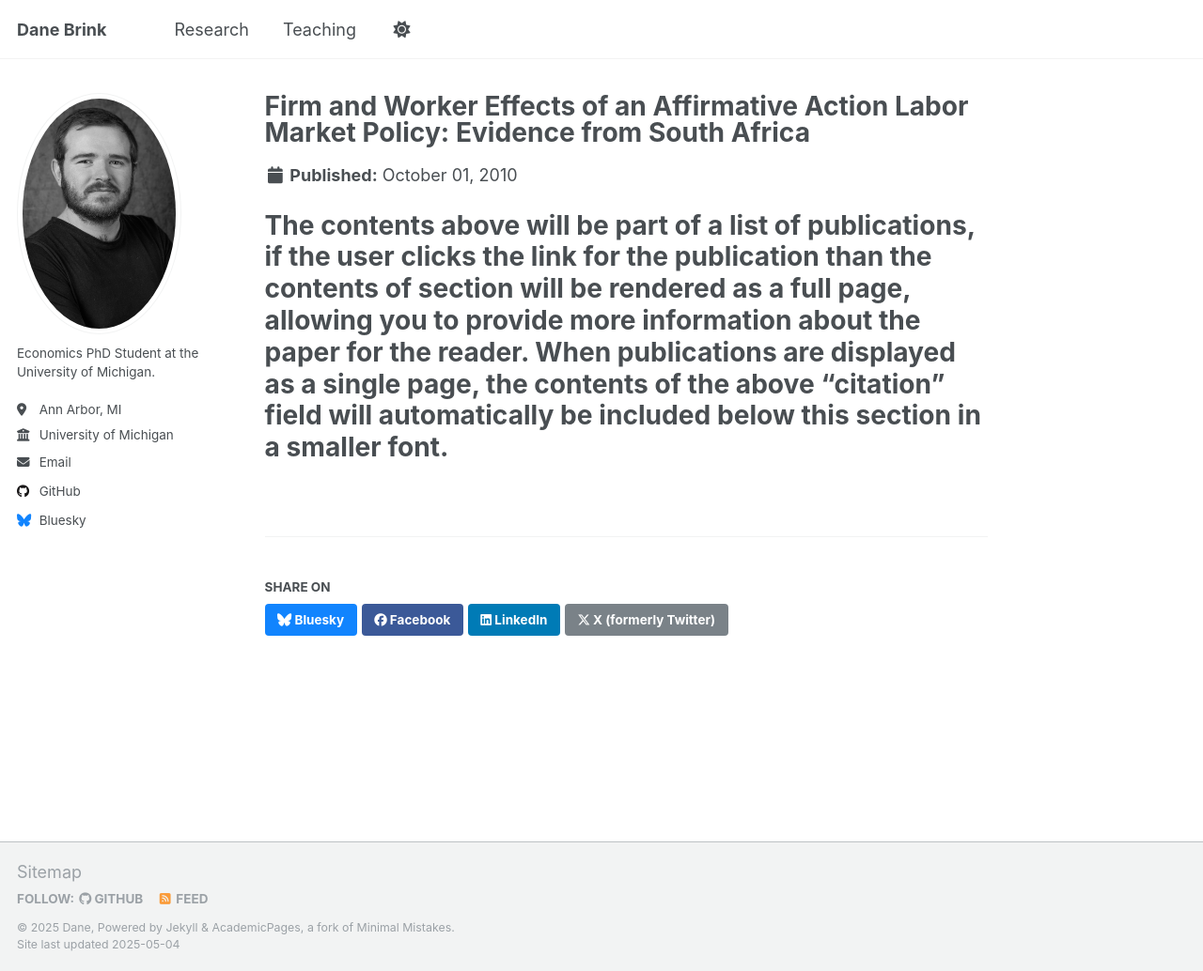
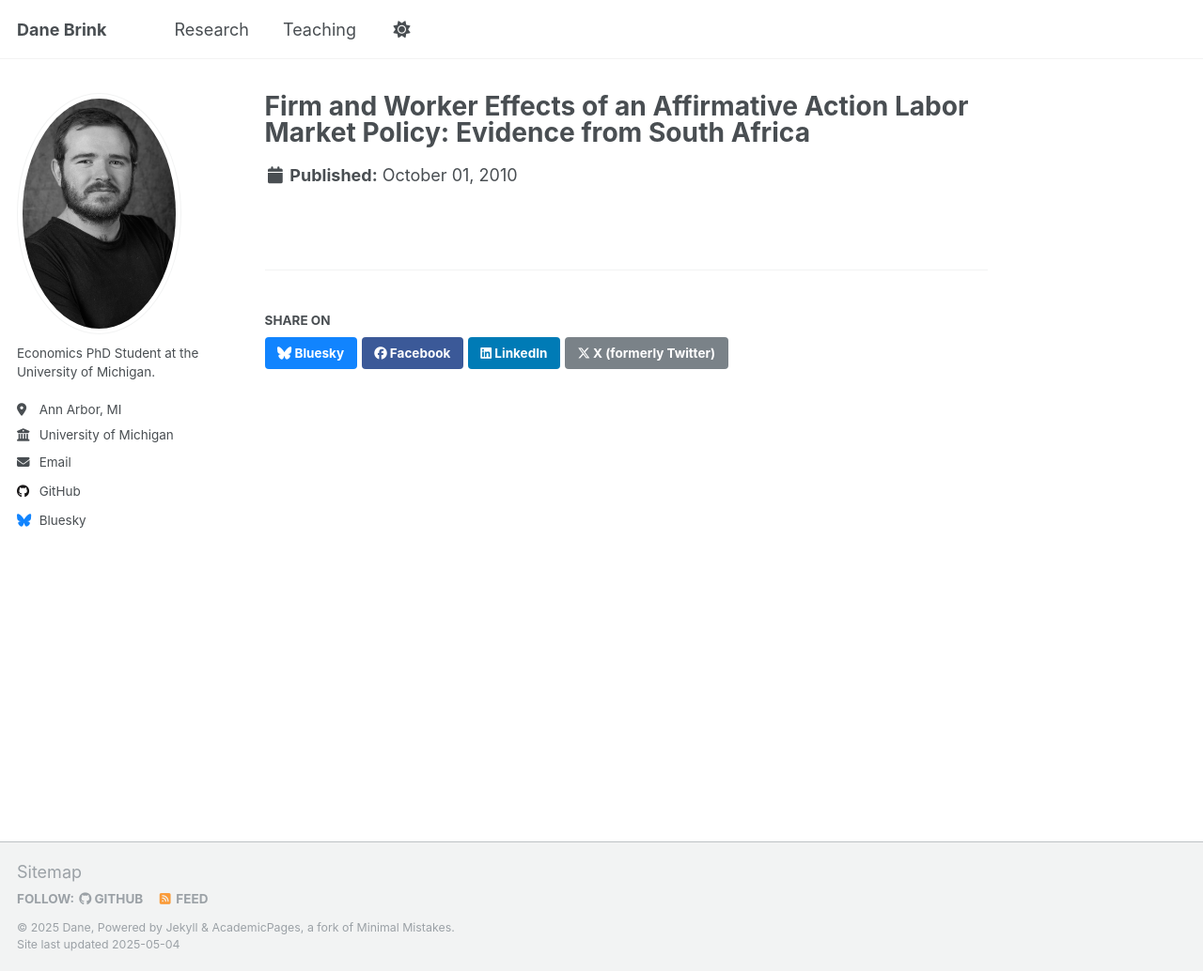
Before and after one commit to danebrink/danebrink.github.io, a Jekyll site: the page built from _publications/2010-10-01-paper-title-number-2.md, in a window 1280 px wide and 1034 px high. Shown: the whole window at 94% size. Built offline with Jekyll 4.4.1, drawn with Linux system fonts in a browser that asks for light colours.

Commit message:
Update 2010-10-01-paper-title-number-2.md

```diff
--- a/_publications/2010-10-01-paper-title-number-2.md
+++ b/_publications/2010-10-01-paper-title-number-2.md
@@ -10,5 +10,3 @@ category: manuscripts
 #paperurl: ''
 #citation: ''
 ---
-
-# The contents above will be part of a list of publications, if the user clicks the link for the publication than the contents of section will be rendered as a full page, allowing you to provide more information about the paper for the reader. When publications are displayed as a single page, the contents of the above "citation" field will automatically be included below this section in a smaller font.
```
